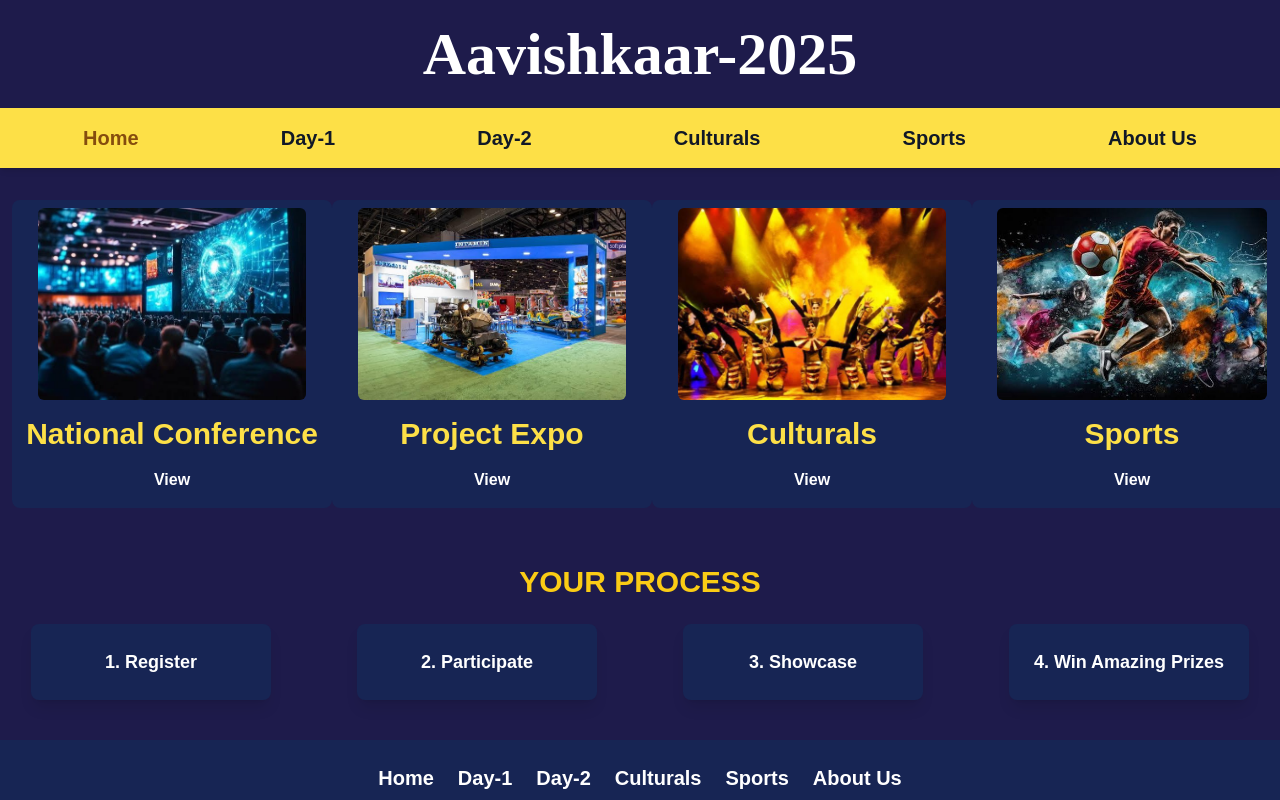
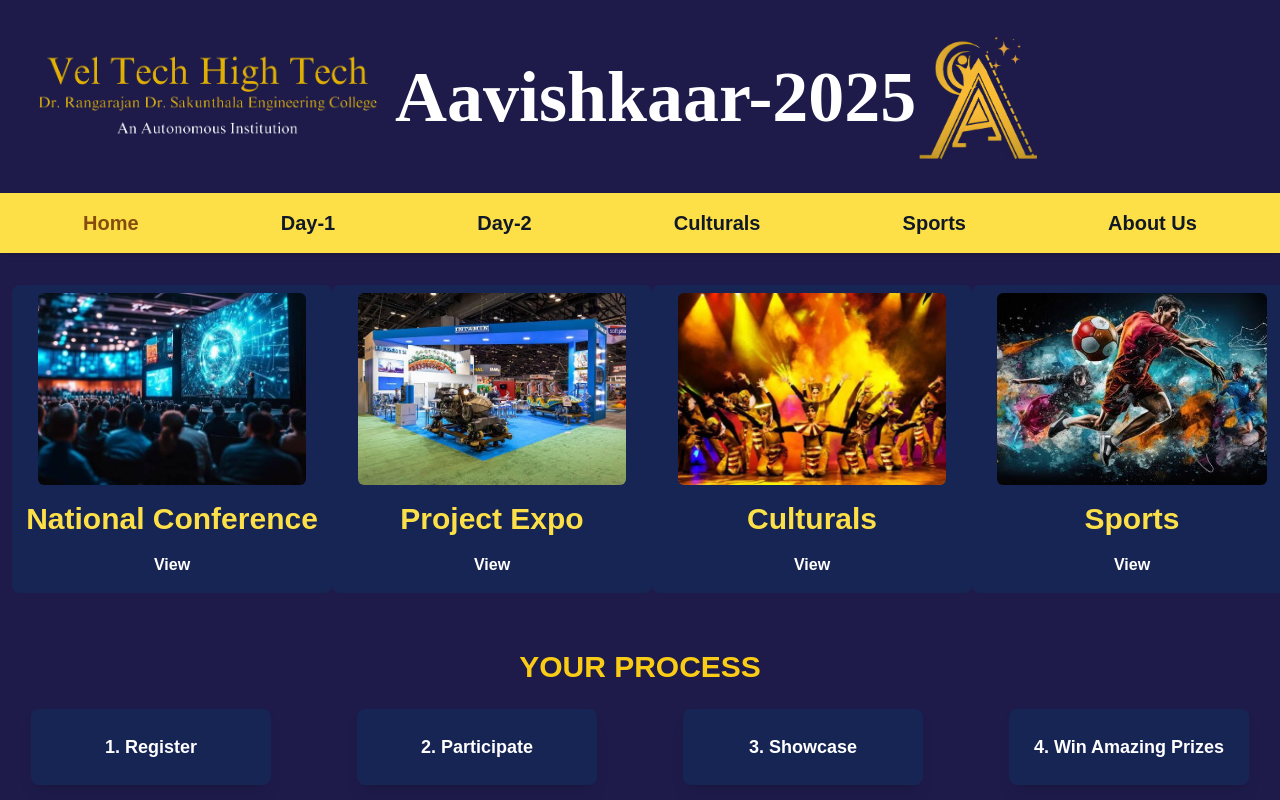
Before and after one commit to Arvindhan-7/aavishkaar-2025, a plain HTML site: page index.html in a window 1280 px wide. Shown: the top 800 px of the page. Drawn offline with nearby package versions, Linux system fonts and the light colour scheme; a web font is replaced by a local one.

Commit message:
change header and nav for all

```diff
--- a/index.html
+++ b/index.html
@@ -26,8 +26,11 @@
   </style>
 </head>
 <body class="bg-indigo-950 text-white font-sans m-0">
-  <header class="text-center text-4xl sm:text-6xl font-bold py-6 font-[Samarkan]">
-    Aavishkaar-2025
+  <header class="py-8 flex items-center">
+    <div class="object-left pl-5"><img src="imgs/VTHT logo.png" alt="vtht logo" width="375" height="375"></div>
+
+    <div class=" text-center text-6xl sm:text-7xl font-bold font-[Samarkan]">Aavishkaar-2025</div>
+    <div class="object-right pr-5"><img src="imgs/Aavishkaar logo.png" alt="aavishkaar logo" width="125" height="125"></div>
   </header>
   <nav class="sticky top-0 bg-yellow-300 shadow-md flex justify-around p-3">
     <a href="#" class="text-yellow-800 px-3 py-1 rounded transition font-sans font-bold text-[9px] sm:text-xl">Home</a>
```
Also changed, not shown: imgs/Aavishkaar logo.png (added), imgs/VTHT logo.png (added).
